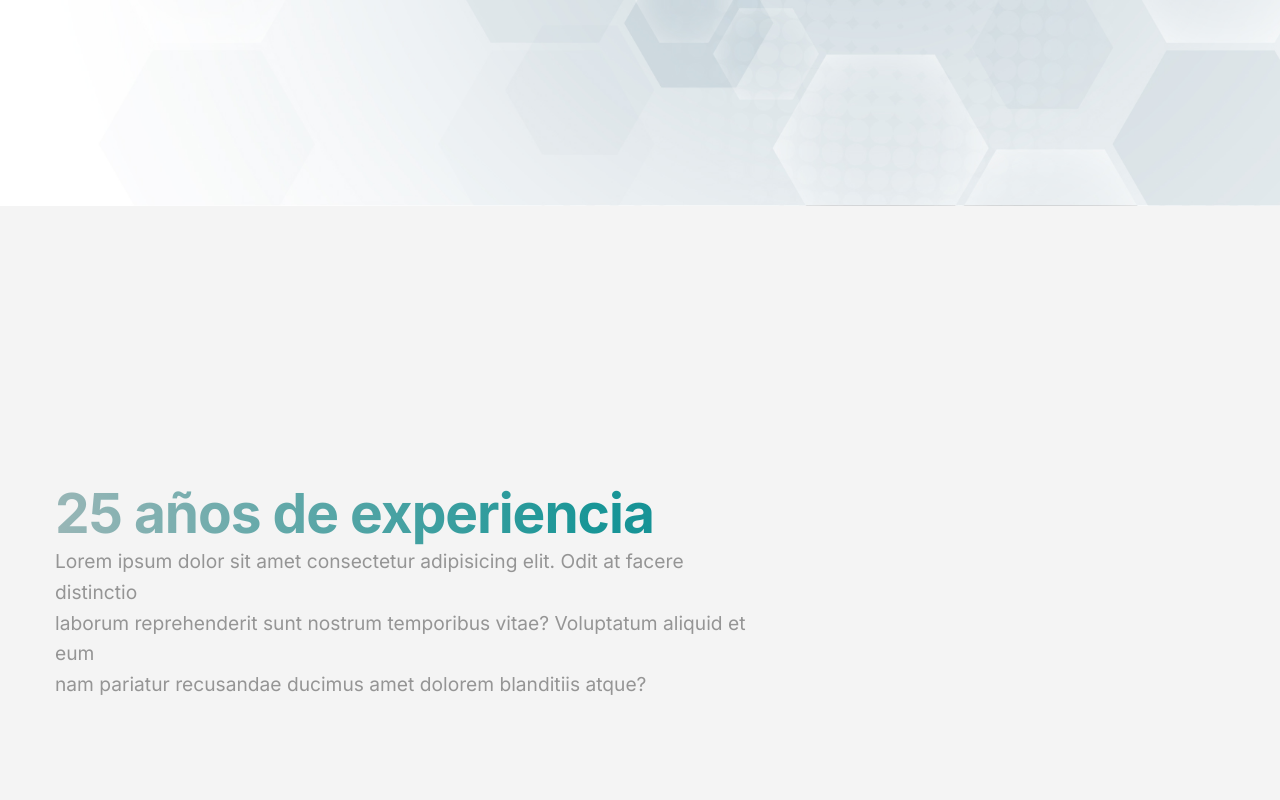
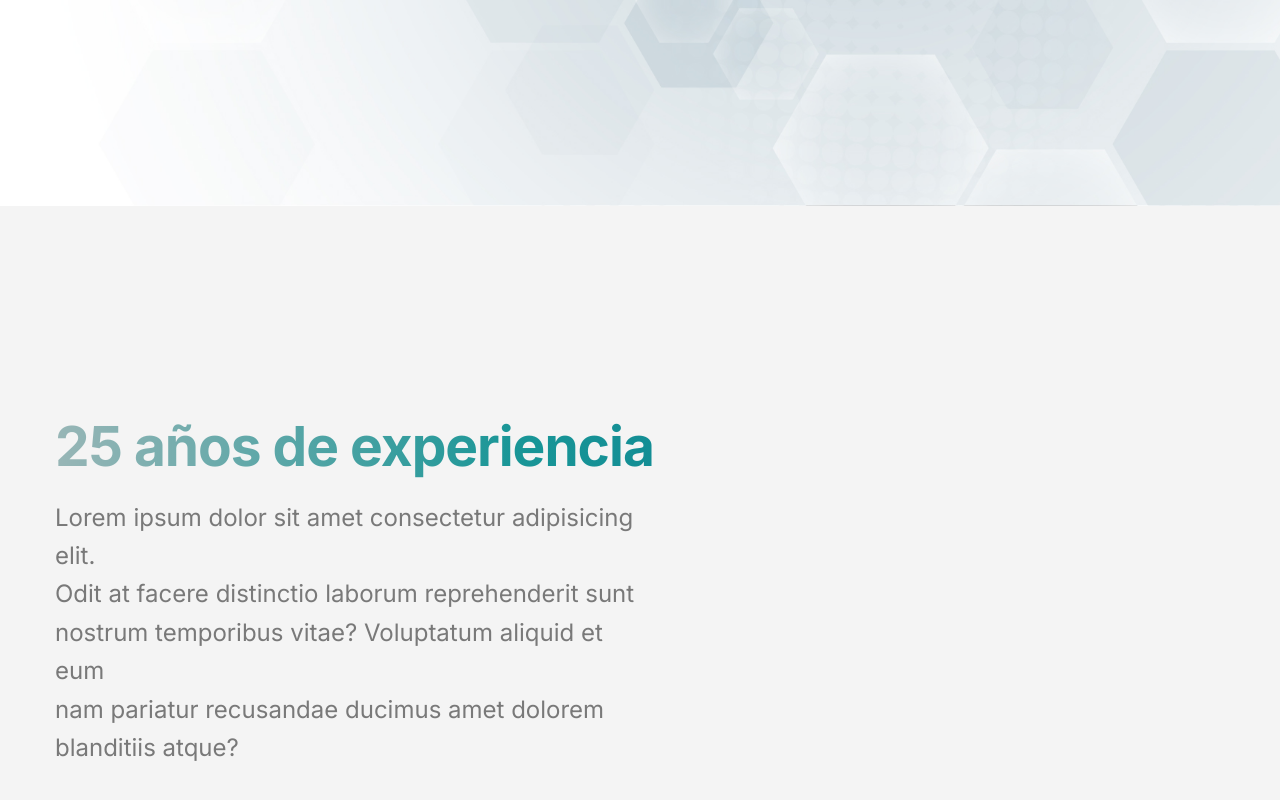
Before and after one commit to Gitbertod/meelatam, a React (Vite) app: page / in a window 1280 px wide. Shown: the part 594-1394 px from the top of the page. Built offline with nearby package versions, Linux system fonts and the light colour scheme.

Commit message:
se animaron fotos de los productos en el navbar

```diff
--- a/components/hero/Hero.module.css
+++ b/components/hero/Hero.module.css
@@ -20,12 +20,14 @@
   color: gray;
   font-size: 55px;
   line-height: 1.2;
-  letter-spacing: -1px
+  letter-spacing: -1px;
+  font-weight: 700;
 }
 .text {
   color: gray;
   font-size: xx-large;
   padding-top: 40px;
+
 }
 .btn {
   margin-top: 40px;
--- a/components/navbar/NestedItemList.jsx
+++ b/components/navbar/NestedItemList.jsx
@@ -1,6 +1,7 @@
-import React, { useState } from "react";
+import React, { useRef, useState } from "react";
 import styles from "./NavBar.module.css";
 import ProductPhoto from "./ProductPhoto";
+
 
 const NestedItemList = ({ items }) => {
   const [estado3, setEstado3] = useState("");
@@ -22,7 +23,7 @@ const NestedItemList = ({ items }) => {
         </div>
 
         <div>
-          <ProductPhoto estado3 ={estado3}/>
+          <ProductPhoto  estado3={estado3} />
         </div>
       </div>
     </ul>
--- a/components/navbar/ProductPhoto.jsx
+++ b/components/navbar/ProductPhoto.jsx
@@ -1,12 +1,42 @@
-import React from 'react'
+import React, { useRef, useEffect, useState } from 'react';
 import styles from './ProductPhoto.module.css';
+import gsap from "gsap";
 
-const ProductPhoto = ({estado3}) => {
+const ProductPhoto = ({ estado3 }) => {
+  const itemRef = useRef();
+  const [visible, setVisible] = useState(false);
+
+  useEffect(() => {
+    if (estado3) {
+      setVisible(true);
+      gsap.fromTo(
+        itemRef.current,
+        { opacity: 0, scale: 1.1 },
+        { opacity: 1, scale: 1, duration: 1, ease: 'power2.out' }
+      );
+    } else {
+      // Desvanecer y ocultar luego de la animación
+      gsap.to(itemRef.current, {
+        opacity: 0,
+        scale: 1.05,
+        duration: 0.3,
+        ease: 'power2.in',
+        onComplete: () => setVisible(false)
+      });
+    }
+  }, [estado3]);
+
   return (
-    <div>
-      <img className={styles.product} src={`/${estado3}.jpg`}/>
+    <div ref={itemRef} style={{ pointerEvents: 'none' }}>
+      {visible && (
+        <img
+          className={styles.product}
+          src={`/${estado3}.jpg`}
+          alt={estado3}
+        />
+      )}
     </div>
-  )
-}
+  );
+};
 
-export default ProductPhoto
+export default ProductPhoto;
--- a/components/sectionComponent/SectionComponent.jsx
+++ b/components/sectionComponent/SectionComponent.jsx
@@ -61,7 +61,7 @@ const SectionComponent = () => {
   return (
     <div ref={containerRef} className={styles.container}>
       <div className={styles.textBox}>
-        <div className={styles.title}>
+        <div>
           <h3 className={styles.gradientText}>25 años de experiencia</h3>
         </div>
         <div ref={textRef} className={styles.text}>
--- a/components/sectionComponent/SectionComponent.module.css
+++ b/components/sectionComponent/SectionComponent.module.css
@@ -40,6 +40,7 @@ body {
   /* background-image: url("./cable.jpg"); */
   background-position: center;
   background-size:cover;
+  overflow: hidden;
   /* borde sutil */
 }
 
@@ -47,22 +48,19 @@ body {
     width: 10px;
     height: 10px;
 }
-.title{
-    font-size: xx-large;
-    color:#199697;
 
-}
 .text {
   font-family: "Inter", sans-serif;
   width: 100%;
   margin: 20px;
-  color: rgb(149, 149, 149);
-  font-size: 1.2rem;
+  color: rgb(121, 121, 121);
+  font-size: 1.5rem;
   line-height: 1.6;
-  max-width: 700px;
+  max-width: 600px;
   margin: 0 auto 2rem;
   font-weight: 400;
   overflow: hidden;
+  margin-top: 20px;
 }
 .gradientText {
   font-weight: 700;
```
